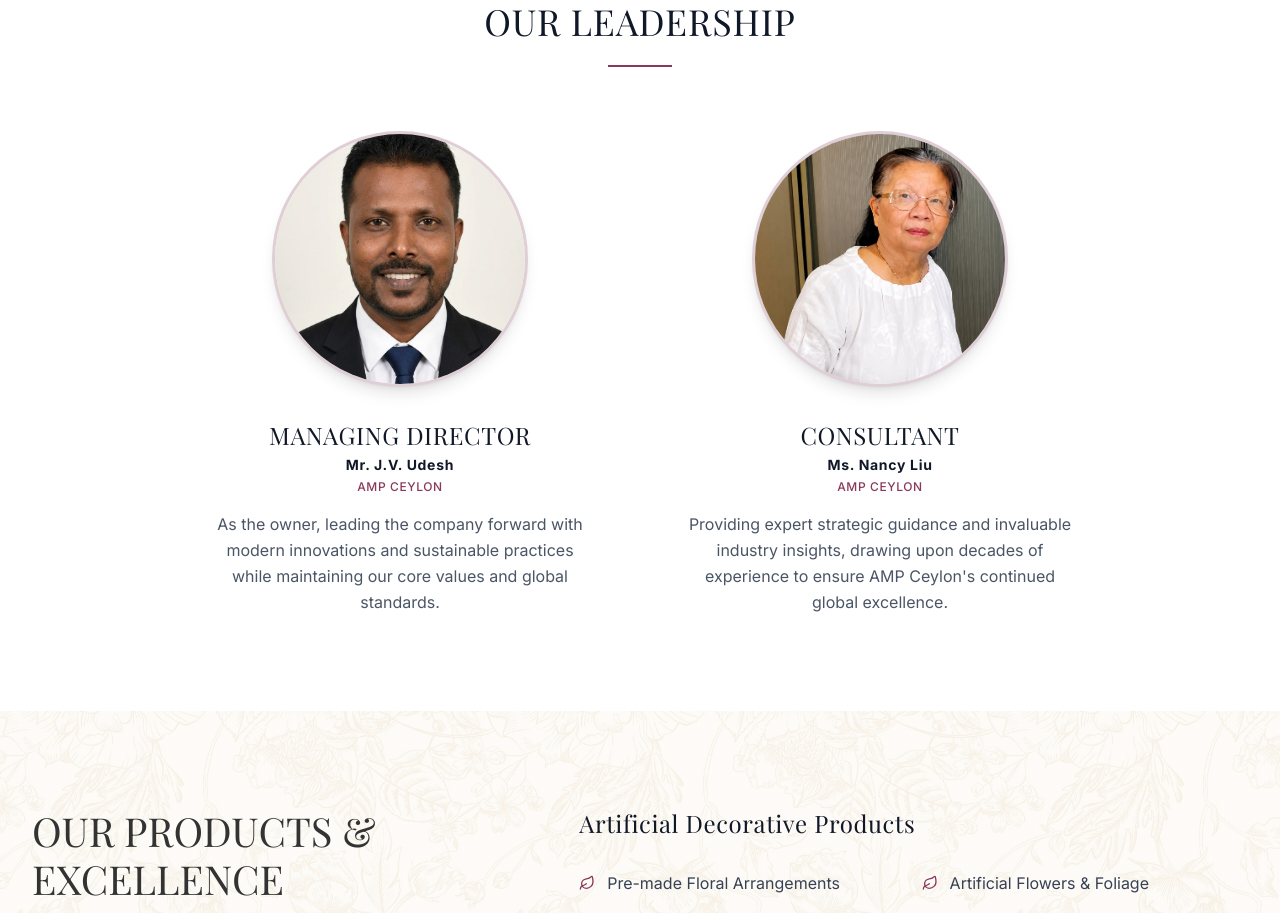
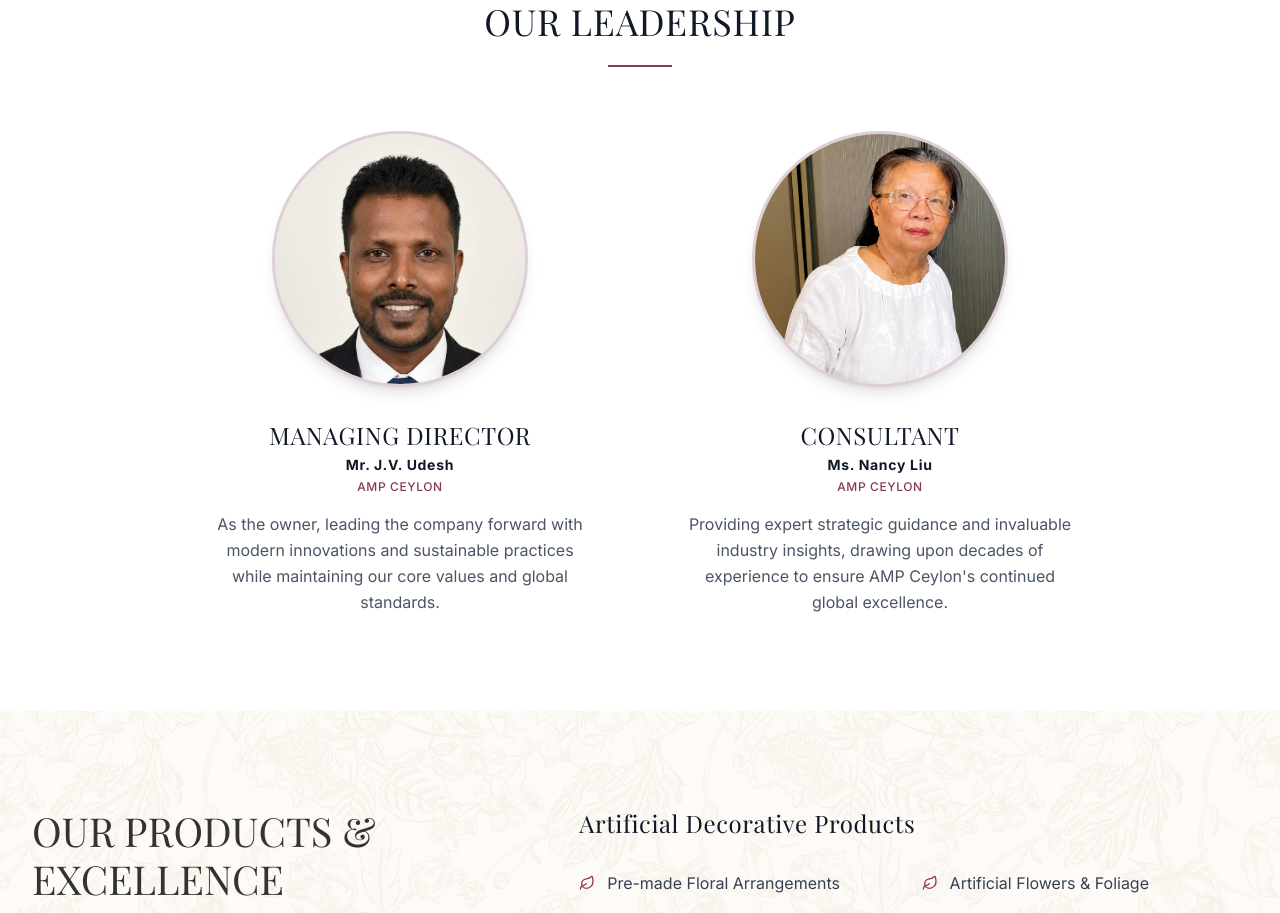
Before and after one commit to Deepatharshan/AMP_ceylon, a Next.js app in the folder frontend/: page /about in a window 1280 px wide. Shown: the part 1580-2493 px from the top of the page. Built offline with nearby package versions, Linux system fonts and the light colour scheme; no server answers; the database is empty; a web font is replaced by a local one.

Commit message:
style: fix current owner image cropping in about page

```diff
--- a/frontend/src/app/about/ClientPage.tsx
+++ b/frontend/src/app/about/ClientPage.tsx
@@ -129,7 +129,7 @@
                   alt="Mr. J.V. Udesh - Managing Director"
                   fill
                   sizes="256px"
-                  className="object-cover object-[center_30%] transition-transform duration-500 group-hover:scale-105"
+                  className="object-cover object-top transition-transform duration-500 group-hover:scale-105"
                 />
               </div>
               <h3 className="font-playfair text-2xl font-bold text-gray-900 mb-1 uppercase tracking-wide">Managing Director</h3>
```
Also changed, not shown: frontend/public/current-owner.jpeg.
